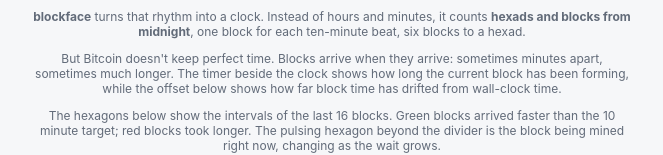
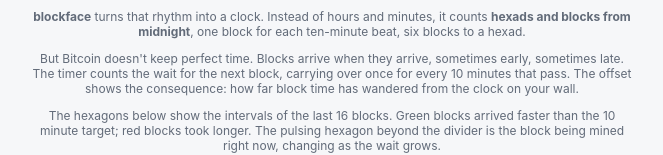
Before and after one commit to birkirbrynjarsson/blockface, a website: page src/public/clock.html in a window 1280 px wide. Shown: the part 426-581 px from the top of the page, without its empty margins (308-971 px from the left). Drawn offline with Linux system fonts and the light colour scheme.

Commit message:
Update footer

```diff
--- a/src/public/clock.html
+++ b/src/public/clock.html
@@ -526,11 +526,11 @@
           ten-minute beat, six blocks to a hexad.
         </p>
         <p>
-          But Bitcoin doesn't keep perfect time. Blocks arrive when they arrive:
-          sometimes minutes apart, sometimes much longer. The timer beside the
-          clock shows how long the current block has been forming, while the
-          offset below shows how far block time has drifted from wall-clock
-          time.
+          But Bitcoin doesn't keep perfect time. Blocks arrive when they arrive,
+          sometimes early, sometimes late. The timer counts the wait for the
+          next block, carrying over once for every 10 minutes that pass. The
+          offset shows the consequence: how far block time has wandered from the
+          clock on your wall.
         </p>
         <p>
           The hexagons below show the intervals of the last 16 blocks. Green
```
